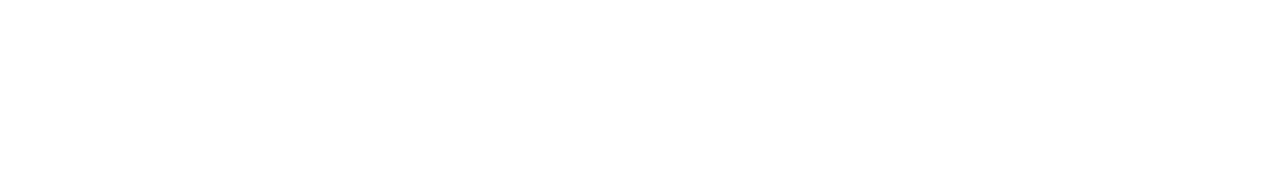
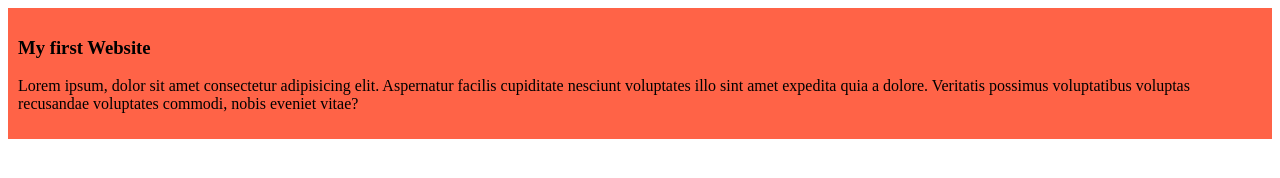
Before and after one commit to AliAbid178/my-simple-website, a plain HTML site: page index.html in a window 1280 px wide. Drawn offline with Linux system fonts and the light colour scheme.

Commit message:
added the first blog

```diff
--- a/index.html
+++ b/index.html
@@ -4,8 +4,12 @@
     <meta charset="UTF-8">
     <meta name="viewport" content="width=device-width, initial-scale=1.0">
     <title>My Simple Website</title>
+    <link rel="stylesheet" href="styles/blog.css">
 </head>
 <body>
-
+    <div>
+        <h3>My first Website</h3>
+        <p>Lorem ipsum, dolor sit amet consectetur adipisicing elit. Aspernatur facilis cupiditate nesciunt voluptates illo sint amet expedita quia a dolore. Veritatis possimus voluptatibus voluptas recusandae voluptates commodi, nobis eveniet vitae?</p>
+    </div>
 </body>
 </html>
--- /dev/null
+++ b/styles/blog.css
@@ -0,0 +1,4 @@
+div{
+    background-color: tomato;
+    padding: 10px;
+}
```
